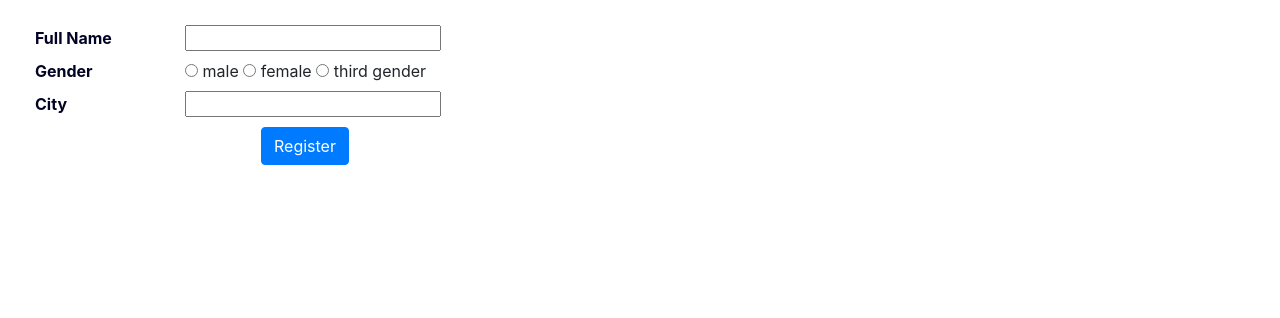
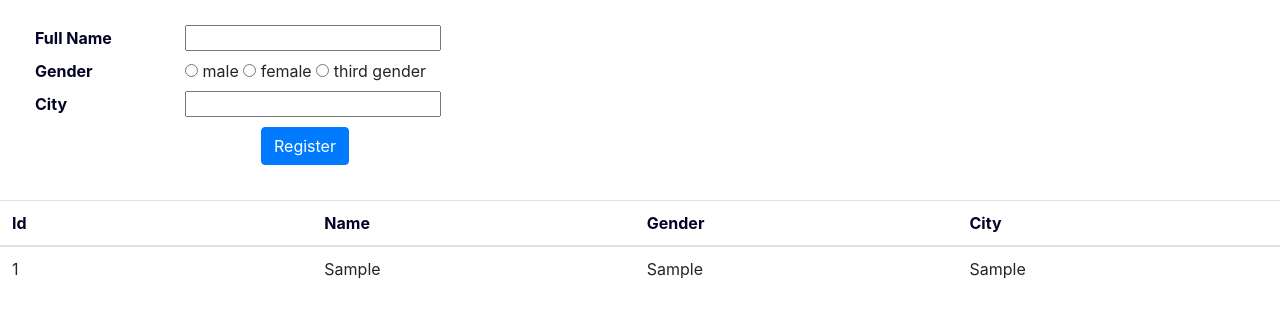
Before and after one commit to vinodh1988/flask-app-demo, a Flask app: page / in a window 1280 px wide. Shown: the part 166-484 px from the top of the page. Run offline with Flask 2, Linux system fonts and the light colour scheme; tables that the repository leaves empty hold one stand-in row (values such as "Sample post"); some libraries are stand-ins or nearby versions.

Commit message:
jinja-table-serialization

```diff
--- a/routes/home.py
+++ b/routes/home.py
@@ -1,10 +1,14 @@
 from config import app
-from flask import render_template,request
+from flask import render_template,request,redirect,url_for
 from databases.models.applicants import Applicant,db
 
 @app.route("/")
 def home():
-    return render_template("index.html", name ="Micro web application")
+    applicants = Applicant.query.all()
+    print(applicants)
+    applicants = [ x.serialize() for x in applicants]
+    print(applicants)
+    return render_template("index.html", state ={'name':"Micro web application",'applicants':applicants})
 
 
 @app.route("/register", methods=['post'])
@@ -16,4 +20,6 @@ def register():
 
     db.session.add(applicant) # will only add in object layer not in db
     db.session.commit() # all the objects created/updated will be commited to database
-    return "fname: {x}, gender: {y}, city: {z}".format(x=fname,y=gender,z=city)
+
+    #return "fname: {x}, gender: {y}, city: {z}".format(x=fname,y=gender,z=city)
+    return home()
--- a/templates/index.html
+++ b/templates/index.html
@@ -9,7 +9,7 @@
     <body>
     <div class="alert alert-info">
            <h1> Flask  App </h1>
-           {{name}}
+           {{state["name"]}}
     </div>
     <h3> Register yourself for the competition </h3>
     <form action="register" method="post">
@@ -39,5 +39,29 @@
 
     </table>
     </form>
+
+    <table class="table table-hover">
+            <thead>
+                    <tr>
+                         <th> Id </th>
+                         <th> Name </th>
+                         <th> Gender </th>
+                         <th> City </th>
+
+                    </tr>
+
+            </thead>
+            <tbody>
+                  {% for applicant in state["applicants"]%}
+                  <tr>
+                      <td> {{applicant["id"]}}</td>
+                      <td> {{applicant["fname"]}}</td>
+                      <td> {{applicant["gender"]}}</td>
+                      <td> {{applicant["city"]}}</td>
+                  </tr>
+                    {% endfor %}
+            </tbody>
+
+    </table>
     </body>
 </html>
```
